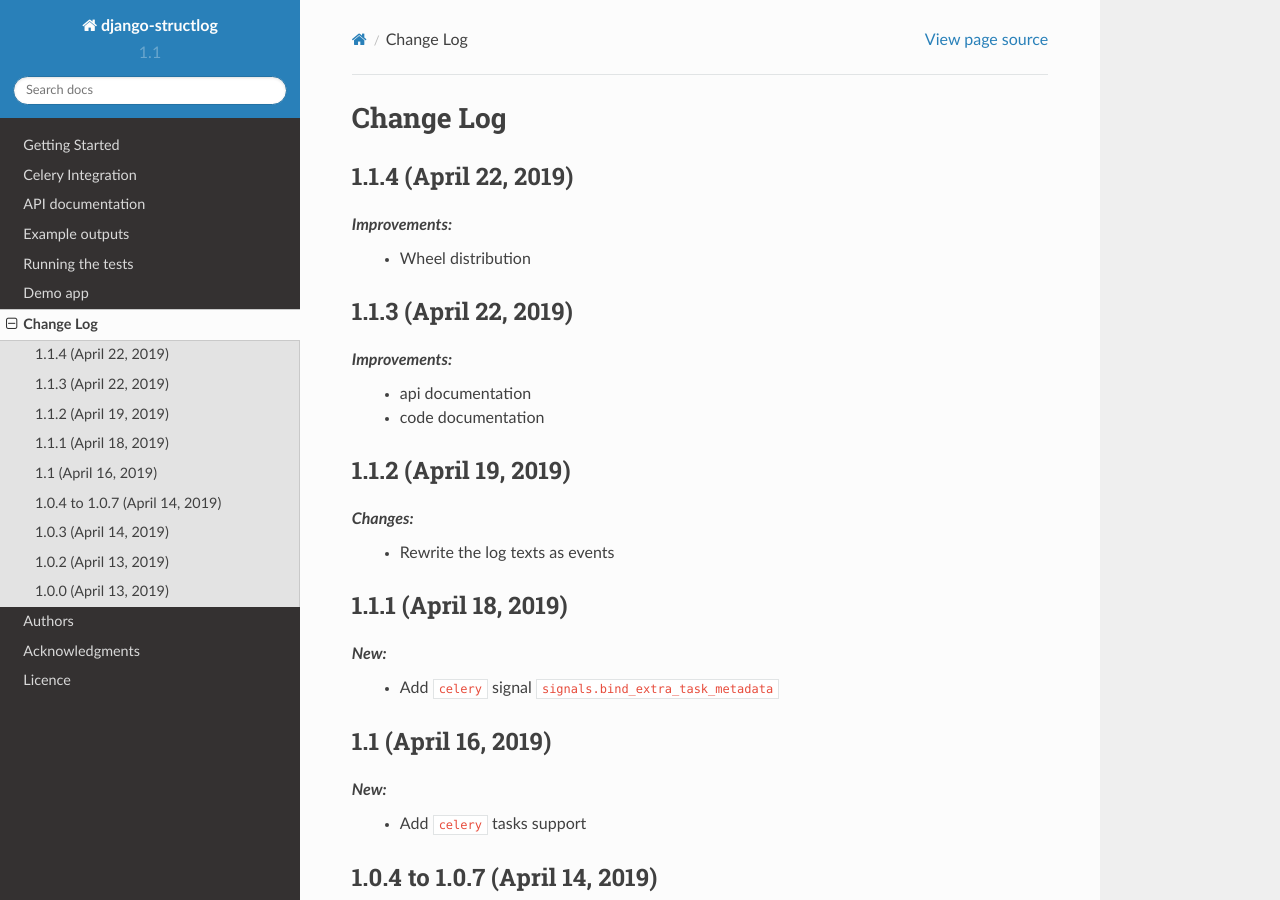
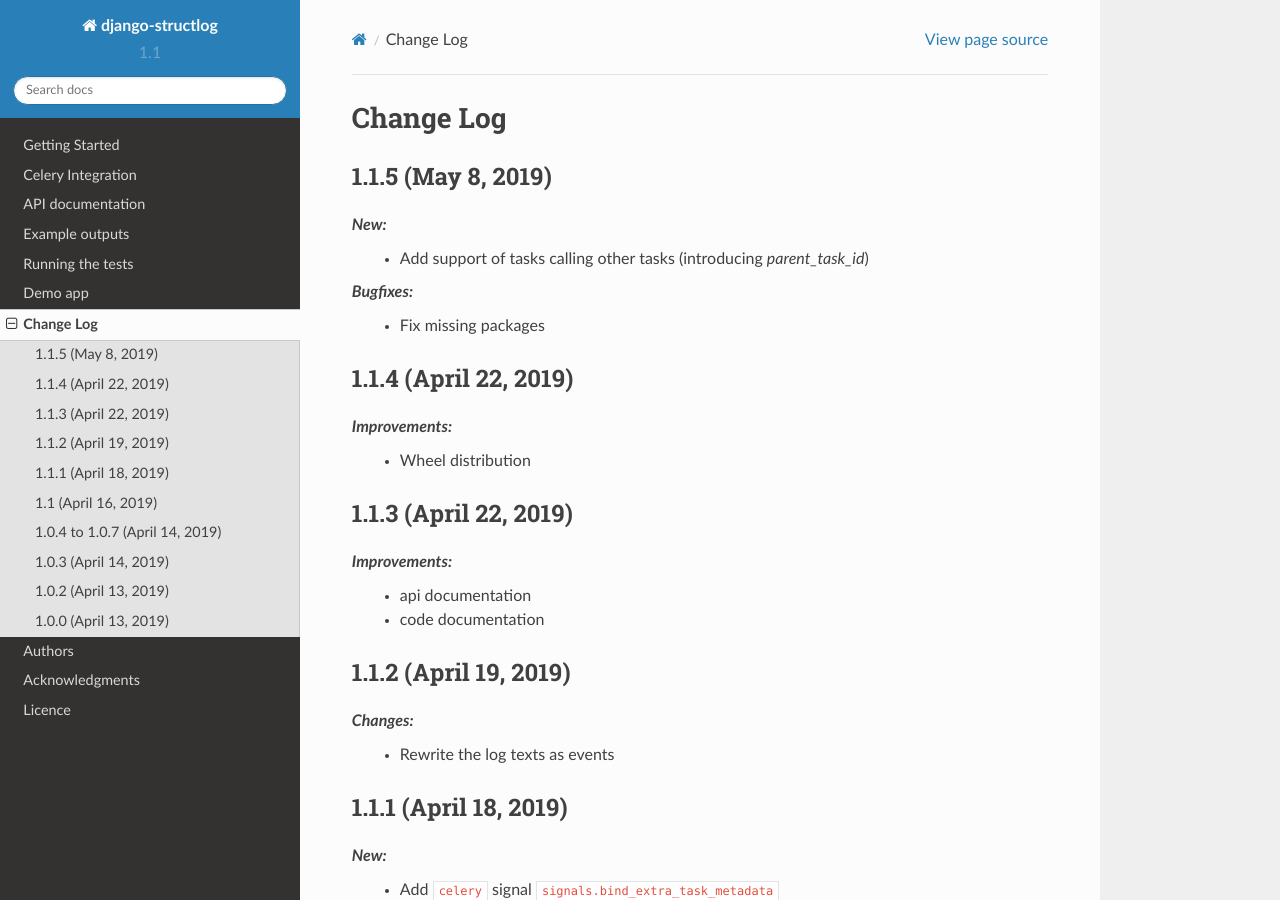
Before and after one commit to jrobichaud/django-structlog, a Sphinx documentation site: the page built from docs/changelog.rst, in a window 1280 px wide and 900 px high. Built offline with Sphinx 7.4.7 and the Read the Docs theme 2.0.0, drawn with Linux system fonts in a browser that asks for light colours.

Commit message:
Bump version
Closes #2

```diff
--- a/django_structlog/__init__.py
+++ b/django_structlog/__init__.py
@@ -5,6 +5,6 @@
 default_app_config = 'django_structlog.apps.DjangoStructLogConfig'
 name = "django_structlog"
 
-VERSION = (1, 1, 4)
+VERSION = (1, 1, 5)
 
 __version__ = ".".join(str(v) for v in VERSION)
--- a/docs/changelog.rst
+++ b/docs/changelog.rst
@@ -1,5 +1,16 @@
 Change Log
 ==========
+
+
+1.1.5 (May 8, 2019)
+----------------------
+
+*New:*
+    - Add support of tasks calling other tasks (introducing `parent_task_id`)
+
+*Bugfixes:*
+    - Fix missing packages
+
 
 1.1.4 (April 22, 2019)
 ----------------------
```
